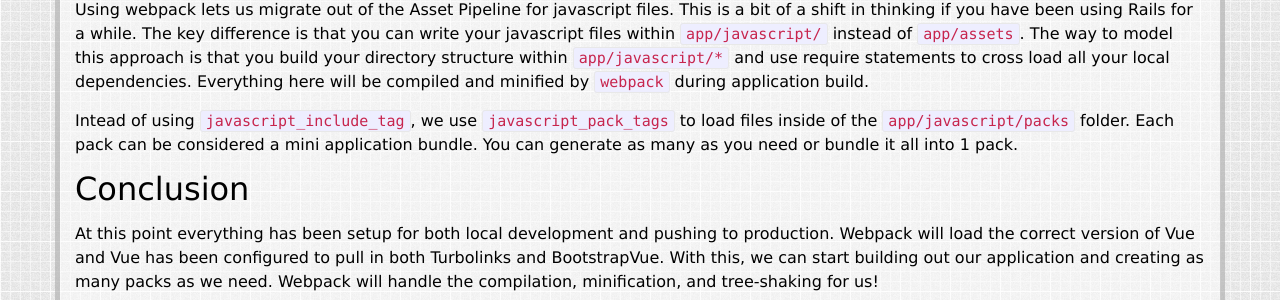
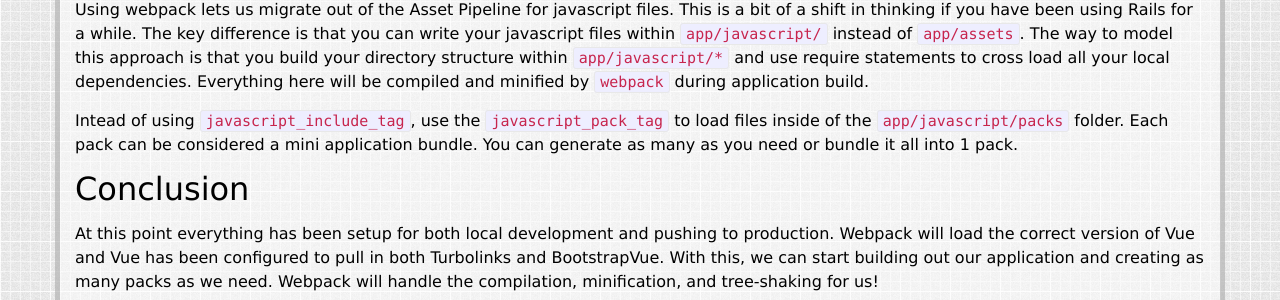
Before and after one commit to zsyed91/zsyed91.github.io, a Jekyll site: the page built from _posts/2020-06-15-configuring-webpack-and-vue.markdown, in a window 1280 px wide and 900 px high, scrolled down 2060 px. Shown: the part 149-449 px from the top of the window. Built offline with Jekyll 4.4.1, drawn with Linux system fonts in a browser that asks for light colours; the table of contents is made by our own code.

Commit message:
minor typo in pack tag

```diff
--- a/_posts/2020-06-15-configuring-webpack-and-vue.markdown
+++ b/_posts/2020-06-15-configuring-webpack-and-vue.markdown
@@ -52,7 +52,7 @@
 
 Using webpack lets us migrate out of the Asset Pipeline for javascript files. This is a bit of a shift in thinking if you have been using Rails for a while. The key difference is that you can write your javascript files within `app/javascript/` instead of `app/assets`. The way to model this approach is that you build your directory structure within `app/javascript/*` and use require statements to cross load all your local dependencies. Everything here will be compiled and minified by `webpack` during application build.
 
-Intead of using `javascript_include_tag`, we use `javascript_pack_tags` to load files inside of the `app/javascript/packs` folder. Each pack can be considered a mini application bundle. You can generate as many as you need or bundle it all into 1 pack.
+Intead of using `javascript_include_tag`, use the `javascript_pack_tag` to load files inside of the `app/javascript/packs` folder. Each pack can be considered a mini application bundle. You can generate as many as you need or bundle it all into 1 pack.
 
 ## Conclusion
 
```
